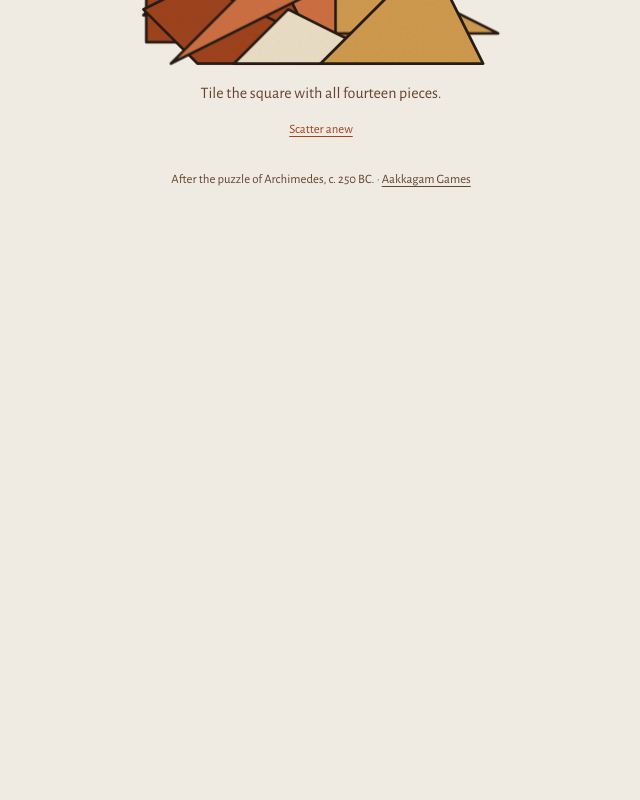
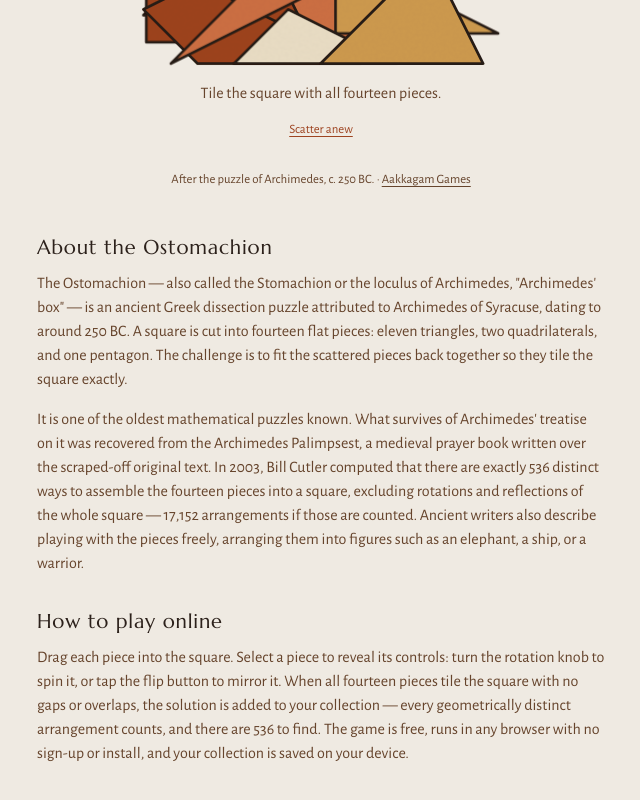
Before and after one commit to Nannakuhtum/ostomachion, a Svelte app: page / in a window 1280 px wide. Shown: the part 614-1414 px from the top of the page, without its empty margins (319-959 px from the left). Before the commit the page ends 815 px from the top, so only its background shows below. Built offline with nearby package versions, Linux system fonts and the light colour scheme.

Commit message:
Add static about/how-to-play section for crawlers and readers

```diff
--- a/index.html
+++ b/index.html
@@ -79,6 +79,39 @@
   </head>
   <body>
     <div id="app"></div>
+
+    <section class="about">
+      <h2>About the Ostomachion</h2>
+      <p>
+        The Ostomachion — also called the Stomachion or the loculus of Archimedes,
+        "Archimedes' box" — is an ancient Greek dissection puzzle attributed to
+        Archimedes of Syracuse, dating to around 250&nbsp;BC. A square is cut into
+        fourteen flat pieces: eleven triangles, two quadrilaterals, and one pentagon.
+        The challenge is to fit the scattered pieces back together so they tile the
+        square exactly.
+      </p>
+      <p>
+        It is one of the oldest mathematical puzzles known. What survives of
+        Archimedes' treatise on it was recovered from the Archimedes Palimpsest, a
+        medieval prayer book written over the scraped-off original text. In 2003,
+        Bill Cutler computed that there are exactly 536 distinct ways to assemble the
+        fourteen pieces into a square, excluding rotations and reflections of the
+        whole square — 17,152 arrangements if those are counted. Ancient writers also
+        describe playing with the pieces freely, arranging them into figures such as
+        an elephant, a ship, or a warrior.
+      </p>
+
+      <h2>How to play online</h2>
+      <p>
+        Drag each piece into the square. Select a piece to reveal its controls: turn
+        the rotation knob to spin it, or tap the flip button to mirror it. When all
+        fourteen pieces tile the square with no gaps or overlaps, the solution is
+        added to your collection — every geometrically distinct arrangement counts,
+        and there are 536 to find. The game is free, runs in any browser with no
+        sign-up or install, and your collection is saved on your device.
+      </p>
+    </section>
+
     <script type="module" src="/src/main.ts"></script>
   </body>
 </html>
--- a/src/styles/base.css
+++ b/src/styles/base.css
@@ -43,3 +43,28 @@ button {
     transition-duration: 0.01ms !important;
   }
 }
+
+.about {
+  max-width: 38rem;
+  margin: 0 auto;
+  padding: 2rem 1.25rem 3rem;
+  color: var(--umber);
+}
+
+.about h2 {
+  margin: 2rem 0 0.5rem;
+  font-family: var(--font-display);
+  font-weight: 400;
+  font-size: var(--text-md);
+  letter-spacing: var(--tracking-display);
+  color: var(--ink);
+}
+
+.about h2:first-child {
+  margin-top: 0;
+}
+
+.about p {
+  margin: 0 0 1rem;
+  font-size: var(--text-base);
+}
```
